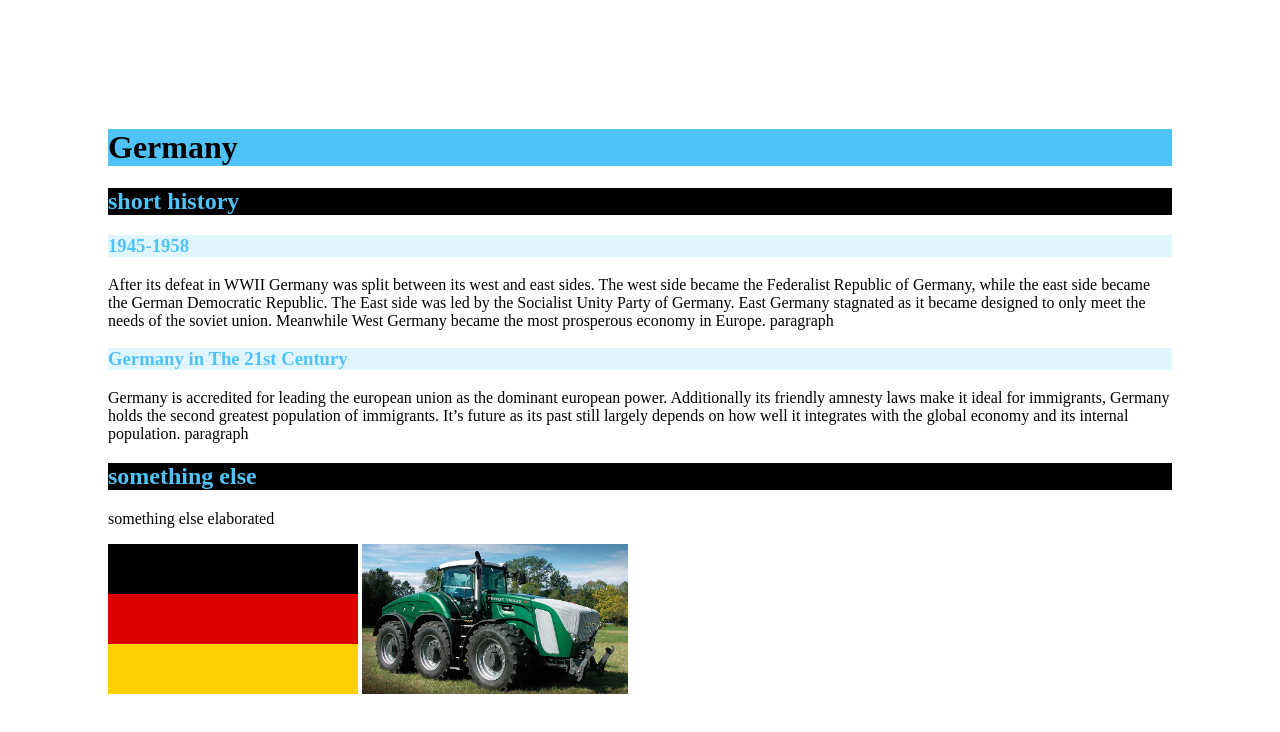
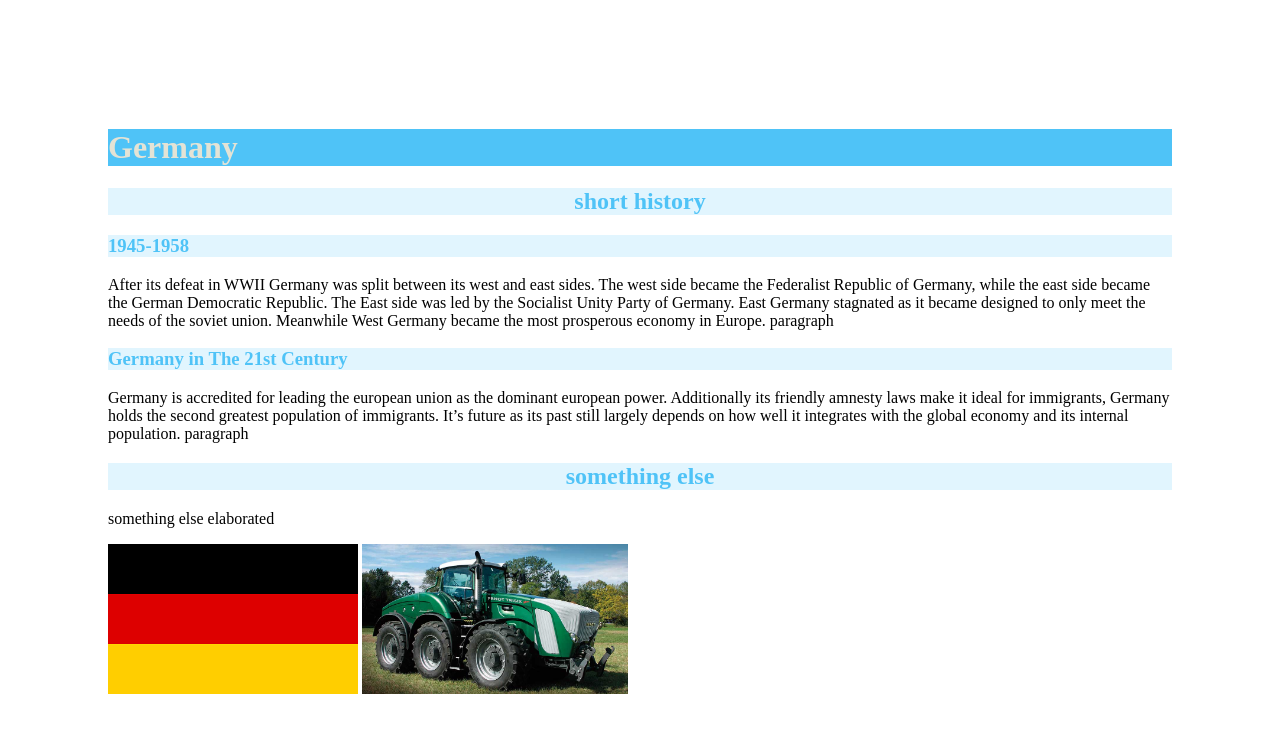
Before and after one commit to MaxDurbin/act311, a plain HTML site: page hmwk/hmwk01/index.html in a window 1280 px wide. Drawn offline with Linux system fonts and the light colour scheme.

```diff
--- a/hmwk/hmwk00/Germany.sass
+++ b/hmwk/hmwk01/Germany.sass
@@ -1,4 +1,4 @@
-$primaryColor : black;
+$primaryColor : #e4e3d5;
 $backgroundColor: #4fc3f7;
 $accentColor: #e1f5fe;
 
@@ -6,18 +6,22 @@ $accentColor: #e1f5fe;
 .bordersettings
     padding: 100px
 
+primary
+    color: $
+
 img
     style: 150px
     height: 150px
 
 
 h1
-    color: $primaryColor
+    color: black
     background-color: $backgroundColor
 
 h2
     color: $backgroundColor
-    background-color: $primaryColor
+    background-color: $accentColor
+    text-align: center
 
 h3
     color: $backgroundColor
```
Also changed, not shown: hmwk/hmwk01/Germany.css, hmwk/hmwk01/germanflag.png (renamed from hmwk/hmwk00/germanflag.png), hmwk/hmwk01/germantractor.jpg (renamed from hmwk/hmwk00/germantractor.jpg), hmwk/hmwk01/index.html (renamed from hmwk/hmwk00/index.html), 2 other files.
